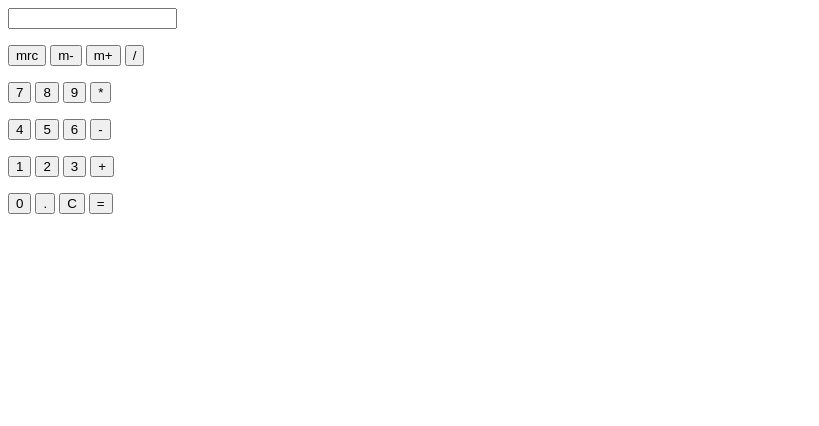
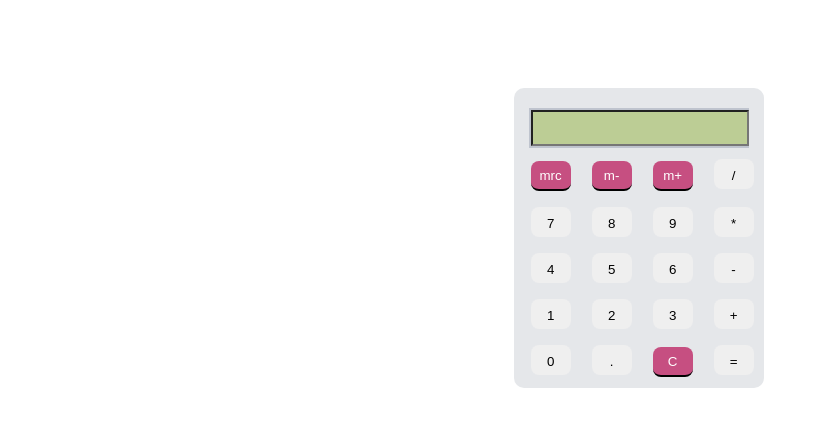
Before and after one commit to bannaturt/calculator, a plain HTML site: page index.html in a window 1280 px wide. Shown: the whole page, without its empty margins (0-819 px from the left). Drawn offline with Linux system fonts and the light colour scheme.

Commit message:
fixed the buttons in the html file and also added css

```diff
--- a/calculator.css
+++ b/calculator.css
@@ -1,2 +1,55 @@
 @charset "UTF-8";
 /* CSS Document */
+
+/* calculator box */
+.box {
+	background-color: #e5e7ea;
+	height: 300px;
+	width: 250px;
+	border-radius: 10px;
+	position: relative;
+	top: 80px;
+	left: 40%;
+}
+
+/* display */
+.display {
+	background-color: #BFC4CE;
+	width: 220px;
+	position: relative;
+	left: 15px;
+	top: 20px;
+	height: 40px;
+}
+.display input {
+	position: relative;
+	left: 2px;
+	top: 2px;
+	height: 30px;
+	width: 210px;
+	color: black;
+	background-color: #BCCD95;
+	font-size: 21px;
+	text-align: right;
+}
+
+/* calculator buttons */
+.keys {
+	position: relative;
+	top: 15px;
+}
+.button {
+	width: 40px;
+	height: 30px;
+	border: none;
+	border-radius: 8px;
+	margin-left: 17px;
+	cusor: pointer;
+	border-top: 2px solid transparent;
+}
+.button.function {
+	color: white;
+	background-color: #C64F81;
+	border-bottom: black 2px solid;
+	border-top: 2px #6F6F6F
+}
--- a/index.html
+++ b/index.html
@@ -33,7 +33,7 @@
 					onClick="v('8')">
 				<input type="button" class="button number" value="9"
 					onClick="v('9')">
-				<input type="button" class="button number" value="*"
+				<input type="button" class="button operator" value="*"
 					onClick="v('*')">
 			</p>
 			<p>
@@ -43,7 +43,7 @@
 					onClick="v('5')">
 				<input type="button" class="button number" value="6"
 					onClick="v('6')">
-				<input type="button" class="button number" value="-"
+				<input type="button" class="button operator" value="-"
 					onClick="v('-')">
 			</p>
 			<p>
@@ -53,7 +53,7 @@
 					onClick="v('2')">
 				<input type="button" class="button number" value="3"
 					onClick="v('3')">
-				<input type="button" class="button number" value="+"
+				<input type="button" class="button operator" value="+"
 					onClick="v('+')">
 			</p>
 			<p>
```
